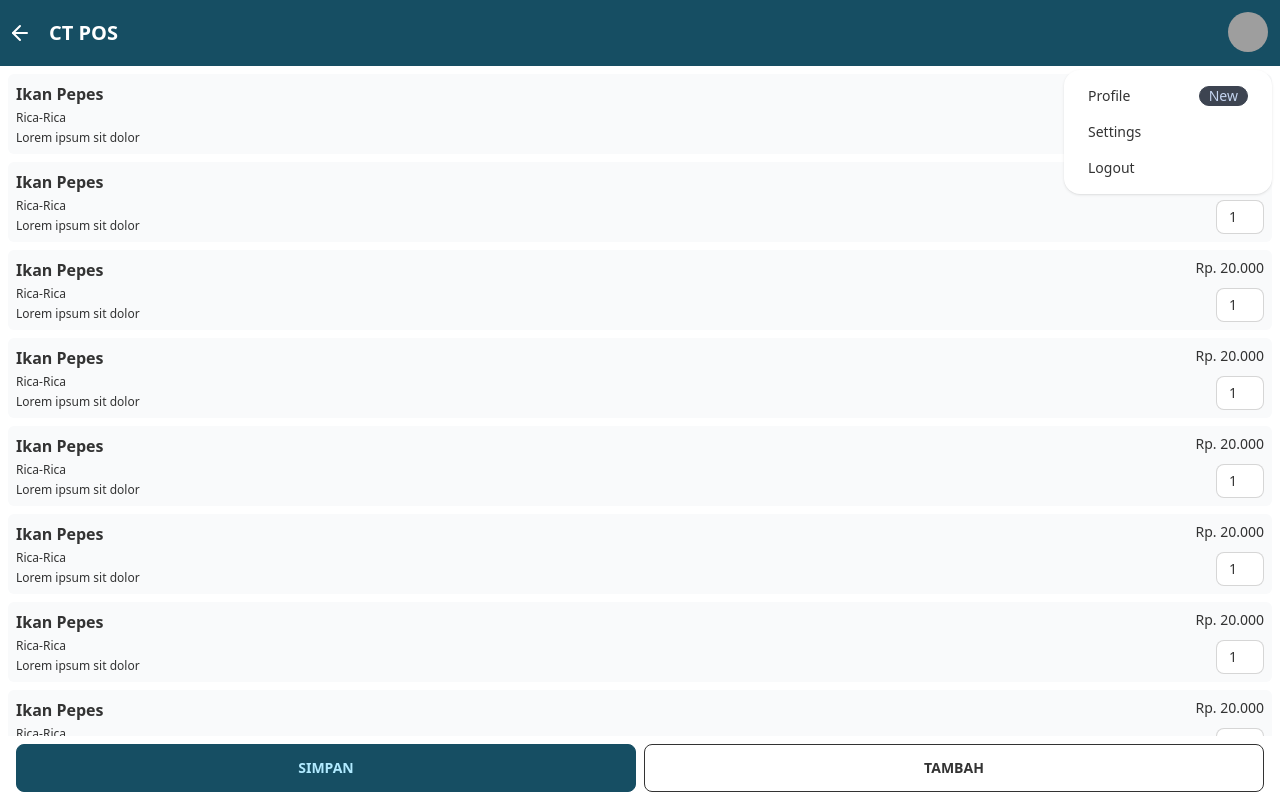
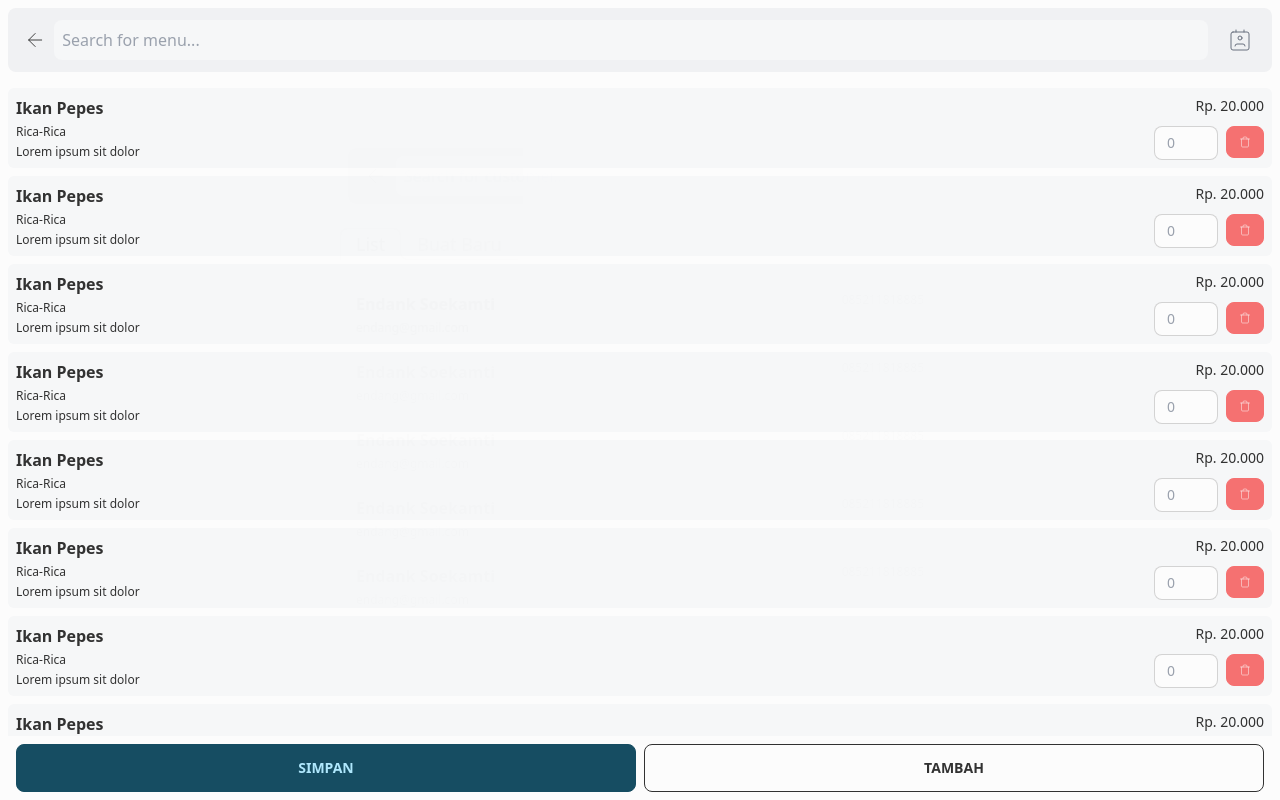
Before and after one commit to SofyanArdiansyah888/ionic_waitress, a React (Create React App) app: page /meja/1 in a window 1280 px wide. Both pictures are taken after a click on the label 1248 px from the left and 32 px from the top of the page. Built offline with nearby package versions, Linux system fonts and the light colour scheme; grey boxes are pictures that could not be loaded.

Commit message:
add customer menu

```diff
--- a/src/App.tsx
+++ b/src/App.tsx
@@ -5,7 +5,7 @@ import Home from './pages/home/Home';
 import Login from './pages/login/Login';
 
 import '../src/index.css'
-import Menu from './pages/menu/Menu';
+import Menu from './components/Menu';
 import Meja from './pages/meja/Meja';
 import Navbar from './components/Navbar';
 /* Core CSS required for Ionic components to work properly */
--- /dev/null
+++ b/src/components/Customer.tsx
@@ -0,0 +1,93 @@
+import { useIonAlert } from "@ionic/react";
+import React, { useState } from "react";
+const Customer: React.FC<{ onDismiss: () => void; }> = ({ onDismiss }) => {
+  const [presentAlert] = useIonAlert();
+  const [tab, setTab] = useState(0)
+
+
+  const handleClick = (data: any) => {
+
+  }
+
+  return (
+    <>
+      <SearchBar onDismiss={onDismiss} />
+      <div className="flex self-center  ">
+        <div className="tabs my-4">
+          <button className={`tab tab-lifted text-lg ${tab === 0 && "tab-active"}`} onClick={() => setTab(0)} >List</button>
+          <button className={`tab tab-lifted text-lg  ${tab === 1 && "tab-active"}`} onClick={() => setTab(1)}>Buat Baru</button>
+        </div>
+      </div>
+
+
+
+      <div className="container mx-auto h-screen overflow-scroll  ">
+        {
+          tab === 0 &&
+          <>
+            {[1, 2, 3, 4, 5].map((data, index) =>
+              <div key={index} className=' flex flex-row gap-4 relative m-2 bg-gray-50 hover:bg-secondary rounded-md p-2 z-[9999]' onClick={() => handleClick(data)}>
+
+                <div className="text-left">
+                  <h6 className='font-semibold text-md'>Endank Soekamti</h6>
+                  <p className='text-xs  rounded-md  mt-1'>endang@gmail.com</p>
+
+                </div>
+                <p className="absolute right-2 top-2 text-xs font-medium">085211818885</p>
+
+              </div>)}
+          </>
+        }
+        {
+          tab === 1 && <>
+            <div className="m-4 flex flex-col gap-6">
+              <div className="form-control">
+                <input type="text" placeholder="Nama" className="input input-bordered input-md w-full " />
+              </div>
+              <div className="form-control">
+                <input type="email" placeholder="Email" className="input input-bordered input-md w-full " />
+              </div>
+              <div className="form-control">
+                <input type="text" placeholder="Telepon" className="input input-bordered input-md w-full " />
+              </div>
+              <div className="form-control">
+                <button className="btn btn-outline btn-sm">Tambah Customer</button>
+              </div>
+            </div>
+          </>
+        }
+
+      </div>
+      {/* <div className="absolute bottom-2 w-full px-4 text-center">
+        <button className=" btn btn-primary w-full " onClick={() => onDismiss()}>Simpan</button>
+      </div> */}
+
+    </>
+  );
+}
+
+interface SearchBarProps {
+  onDismiss: () => void;
+}
+
+const SearchBar = ({ onDismiss }: SearchBarProps) => {
+
+  return (<>
+    <div className="search-form   flex items-center space-x-4  mx-auto max-w-screen-xl
+  transform duration-500 transition-all">
+      <div className="flex bg-gray-100 rounded-lg my-2 mx-2 pl-4 p-2 w-full space-x-2  items-center">
+        <div onClick={() => onDismiss()}>
+          <svg xmlns="http://www.w3.org/2000/svg" width="24" height="24" viewBox="0 0 24 24" fill="none" stroke="currentColor" stroke-width="1" stroke-linecap="round" stroke-linejoin="round"><line x1="19" y1="12" x2="5" y2="12"></line><polyline points="12 19 5 12 12 5"></polyline></svg>
+        </div>
+
+        <input
+          className="w-full py-2 px-2 bg-gray-50 outline-none border-transparent focus:border-transparent focus:ring-0 rounded-lg text-sm sm:text-base"
+          type="text" placeholder="Search for customer..." />
+
+      </div>
+
+    </div>
+  </>)
+}
+
+export default Customer;
--- a/src/pages/menu/Menu.tsx
+++ b/src/components/Menu.tsx
@@ -4,12 +4,12 @@ const Menu: React.FC<{ onDismiss: () => void; }> = ({ onDismiss }) => {
   const [presentAlert] = useIonAlert();
   const [tab, setTab] = useState(0)
 
-  const handleClick = (data:any) => {
-    console.log(data)
+
+  const handleClick = (data: any) => {
     presentAlert({
       header: 'Detail Produk',
       buttons: [{
-        text:'Ok',
+        text: 'Ok',
         handler: (alertData) => {
           alert(JSON.stringify(alertData))
         }
@@ -17,14 +17,14 @@ const Menu: React.FC<{ onDismiss: () => void; }> = ({ onDismiss }) => {
       }],
       inputs: [
         {
-          name:'quantity',
+          name: 'quantity',
           type: 'number',
           placeholder: 'Jumlah',
           min: 1,
           max: 100,
         },
         {
-          name:'description',
+          name: 'description',
           type: 'textarea',
           placeholder: 'Keterangan...',
         },
@@ -35,7 +35,7 @@ const Menu: React.FC<{ onDismiss: () => void; }> = ({ onDismiss }) => {
 
   return (
     <>
-      <SearchBar />
+      <SearchBar onDismiss={onDismiss} />
       <div className="flex self-center  ">
         <div className="tabs my-4">
           <button className={`tab tab-lifted text-lg ${tab === 0 && "tab-active"}`} onClick={() => setTab(0)} >Menu</button>
@@ -88,25 +88,28 @@ const Menu: React.FC<{ onDismiss: () => void; }> = ({ onDismiss }) => {
   );
 }
 
+interface SearchBarProps {
+  onDismiss: () => void;
+}
 
-const SearchBar = () => {
+const SearchBar = ({ onDismiss }: SearchBarProps) => {
+
   return (<>
     <div className="search-form   flex items-center space-x-4  mx-auto max-w-screen-xl
   transform duration-500 transition-all">
       <div className="flex bg-gray-100 rounded-lg my-2 mx-2 pl-4 p-2 w-full space-x-2  items-center">
+        <div onClick={() => onDismiss()}>
+          <svg xmlns="http://www.w3.org/2000/svg" width="24" height="24" viewBox="0 0 24 24" fill="none" stroke="currentColor" stroke-width="1" stroke-linecap="round" stroke-linejoin="round"><line x1="19" y1="12" x2="5" y2="12"></line><polyline points="12 19 5 12 12 5"></polyline></svg>
+        </div>
 
         <input
           className="w-full py-2 px-2 bg-gray-50 outline-none border-transparent focus:border-transparent focus:ring-0 rounded-lg text-sm sm:text-base"
           type="text" placeholder="Search for menu..." />
-        <svg xmlns="http://www.w3.org/2000/svg" className="h-6 w-6 opacity-75 " fill="none" viewBox="0 0 24 24"
-          stroke="currentColor">
-          <path strokeLinecap="round" strokeLinejoin="round" strokeWidth="1"
-            d="M21 21l-6-6m2-5a7 7 0 11-14 0 7 7 0 0114 0z" />
-        </svg>
+
         <div className="dropdown dropdown-end">
           <label tabIndex={0} className="btn btn-ghost btn-circle">
             <div className="indicator ">
-              <svg xmlns="http://www.w3.org/2000/svg" width="24" height="24" viewBox="0 0 24 24" fill="none" stroke="currentColor" strokeWidth="1" strokeLinecap="round" strokeLinejoin="round"><polygon points="22 3 2 3 10 12.46 10 19 14 21 14 12.46 22 3"></polygon></svg>
+              <svg xmlns="http://www.w3.org/2000/svg" width="24" height="24" viewBox="0 0 24 24" fill="none" stroke="currentColor" strokeWidth="0.5" strokeLinecap="round" strokeLinejoin="round"><polygon points="22 3 2 3 10 12.46 10 19 14 21 14 12.46 22 3"></polygon></svg>
             </div>
           </label>
           <div tabIndex={0} className="mt-3 card card-compact dropdown-content w-24 bg-base-100 shadow ">
--- a/src/components/Navbar.tsx
+++ b/src/components/Navbar.tsx
@@ -8,7 +8,7 @@ const Navbar: React.FC<{ isBackButton: boolean }> = ({ isBackButton }) => {
   }
   return (<>
     <div className="navbar bg-primary ">
-      {isBackButton && <div className="flex-none text-white" onClick={handleBack}><svg xmlns="http://www.w3.org/2000/svg" width="24" height="24" viewBox="0 0 24 24" fill="none" stroke="currentColor" stroke-width="2" stroke-linecap="round" stroke-linejoin="round"><line x1="19" y1="12" x2="5" y2="12"></line><polyline points="12 19 5 12 12 5"></polyline></svg></div>}
+      {isBackButton && <div className="flex-none text-white" onClick={handleBack}><svg xmlns="http://www.w3.org/2000/svg" width="24" height="24" viewBox="0 0 24 24" fill="none" stroke="currentColor" stroke-width="1" stroke-linecap="round" stroke-linejoin="round"><line x1="19" y1="12" x2="5" y2="12"></line><polyline points="12 19 5 12 12 5"></polyline></svg></div>}
       <div className="flex-1 text-white">
         <a href="#" className="btn btn-ghost normal-case text-xl">CT POS</a>
       </div>
@@ -32,8 +32,9 @@ const Navbar: React.FC<{ isBackButton: boolean }> = ({ isBackButton }) => {
           </div> */}
         <div className="dropdown dropdown-end">
           <label tabIndex={0} className="btn btn-ghost btn-circle avatar">
-            <div className="w-10 rounded-full">
-              <img src="https://placeimg.com/80/80/people" alt="Profile" />
+            <div className="w-10 rounded-full bg-white">
+              {/* <img src="https://placeimg.com/80/80/people" alt="Profile" /> */}
+              <p className="items-center my-3">J.K.</p>
             </div>
           </label>
           <ul tabIndex={0} className="menu menu-compact dropdown-content mt-3 p-2 shadow bg-base-100 rounded-box w-52">
--- a/src/pages/meja/Meja.tsx
+++ b/src/pages/meja/Meja.tsx
@@ -1,15 +1,13 @@
 import { useIonModal } from "@ionic/react";
+import { useHistory } from "react-router";
 import Navbar from "../../components/Navbar";
-import Menu from "../menu/Menu";
+import Menu from "../../components/Menu";
+import Customer from "../../components/Customer";
 
 export default function Meja() {
 
-
-  const handleDismiss = () => {
-    dismiss();
-  };
   const [present, dismiss] = useIonModal(Menu, {
-    onDismiss: handleDismiss,
+    onDismiss: () => dismiss()
   })
 
   const tables = [1, 1, 1, 1, 1, 1, 1, 1, 1, 1, 1, 1, 1, 1, 1, 1, 1, 1, 1]
@@ -21,33 +19,71 @@ export default function Meja() {
       animated: true
     })
   }
+
+  const history = useHistory()
+  const handleBack = () => {
+    history.goBack()
+  }
   return (
     <>
-      <Navbar isBackButton={true} />
+      {/* <Navbar isBackButton={true} /> */}
+      <SearchBar handleBack={handleBack} />
       <div className="container mx-auto h-screen overflow-scroll pb-32 ">
-        {/* <div className="grid grid-cols-2"> */}
 
         {tables.map((data, index) => <>
-          <div key={index} className=' flex flex-row gap-4 relative m-2 bg-gray-50 rounded-md p-2 -z-10'>
+          <div key={index} className=' flex flex-row gap-4 relative m-2 bg-gray-50 rounded-md p-2'>
 
             <div className="text-left">
               <h6 className='font-semibold text-md'>Ikan Pepes</h6>
               <p className='text-xs  rounded-md  mt-1'>Rica-Rica</p>
               <p className='text-xs  rounded-md  mt-1'>Lorem ipsum sit dolor</p>
             </div>
-            <div className="absolute right-2 bottom-2 text-sm font-medium">
-             <input placeholder="test" className=" w-12 h-auto input input-bordered input-sm" value="1" />
+            <div className="absolute flex gap-2 text-red-400 right-2 bottom-2 text-sm font-medium z-50">
+              <input placeholder="0" className=" w-16 h-auto input input-bordered input-sm" />
+              <button className="items-center btn btn-error btn-sm text-white">
+                <svg  xmlns="http://www.w3.org/2000/svg" width="12" height="12" viewBox="0 0 24 24" fill="none" stroke="currentColor" stroke-width="1" stroke-linecap="round" stroke-linejoin="round"><path d="M3 6h18"></path><path d="M19 6v14c0 1-1 2-2 2H7c-1 0-2-1-2-2V6"></path><path d="M8 6V4c0-1 1-2 2-2h4c1 0 2 1 2 2v2"></path></svg>
+              </button>
             </div>
 
             <p className="absolute right-2 top-2 text-sm font-medium">Rp. 20.000</p>
           </div></>)}
-        {/* </div> */}
 
       </div>
-      <div className="absolute bottom-0 w-full px-4 py-2 text-center bg-base-100 flex gap-2">
+      <div className="absolute bottom-0 w-full px-4 py-2 text-center bg-base-100 flex gap-2 z-50">
         <button className=" btn btn-primary flex-1 " onClick={handleSimpan}>Simpan</button>
         <button className=" btn btn-outline flex-1 " onClick={handleTambah}>Tambah</button>
       </div>
     </>
   );
 }
+interface SearchBarProps {
+  handleBack: () => void;
+}
+
+const SearchBar = ({ handleBack }: SearchBarProps) => {
+  const [present, dismiss] = useIonModal(Customer, {
+    onDismiss: () => dismiss()
+  })
+
+  return (<>
+    <div className="search-form   flex items-center space-x-4  mx-auto max-w-screen-xl
+  transform duration-500 transition-all">
+      <div className="flex bg-gray-100 rounded-lg my-2 mx-2 pl-4 p-2 w-full space-x-2  items-center">
+        <svg onClick={handleBack} xmlns="http://www.w3.org/2000/svg" width="24" height="24" viewBox="0 0 24 24" fill="none" stroke="currentColor" stroke-width="1" stroke-linecap="round" stroke-linejoin="round"><line x1="19" y1="12" x2="5" y2="12"></line><polyline points="12 19 5 12 12 5"></polyline></svg>
+        <input
+          className="w-full py-2 px-2 bg-gray-50 outline-none border-transparent focus:border-transparent focus:ring-0 rounded-lg text-sm sm:text-base"
+          type="text" placeholder="Search for menu..." />
+
+
+        <label tabIndex={0} className="btn btn-ghost btn-circle text-gray-500" onClick={() => present({
+          animated: true
+        })}>
+          <div className="indicator ">
+            <svg xmlns="http://www.w3.org/2000/svg" width="24" height="24" viewBox="0 0 24 24" fill="none" stroke="currentColor" stroke-width="1" stroke-linecap="round" stroke-linejoin="round"><path d="M17 18a2 2 0 0 0-2-2H9a2 2 0 0 0-2 2"></path><rect x="3" y="4" width="18" height="18" rx="2"></rect><circle cx="12" cy="10" r="2"></circle><line x1="8" y1="2" x2="8" y2="4"></line><line x1="16" y1="2" x2="16" y2="4"></line></svg>
+          </div>
+        </label>
+      </div>
+
+    </div>
+  </>)
+}
```
Also changed, not shown: src/components/SkeletonList.tsx (added, +9 -0 lines), src/pages/home/Home.tsx (+5 -4 lines), src/pages/home/Home.css (deleted).
